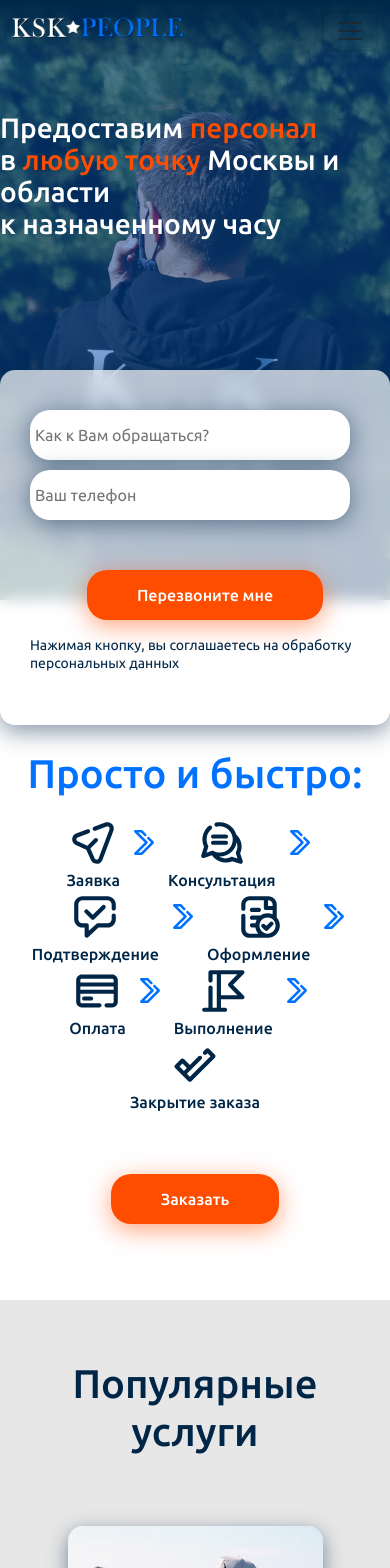
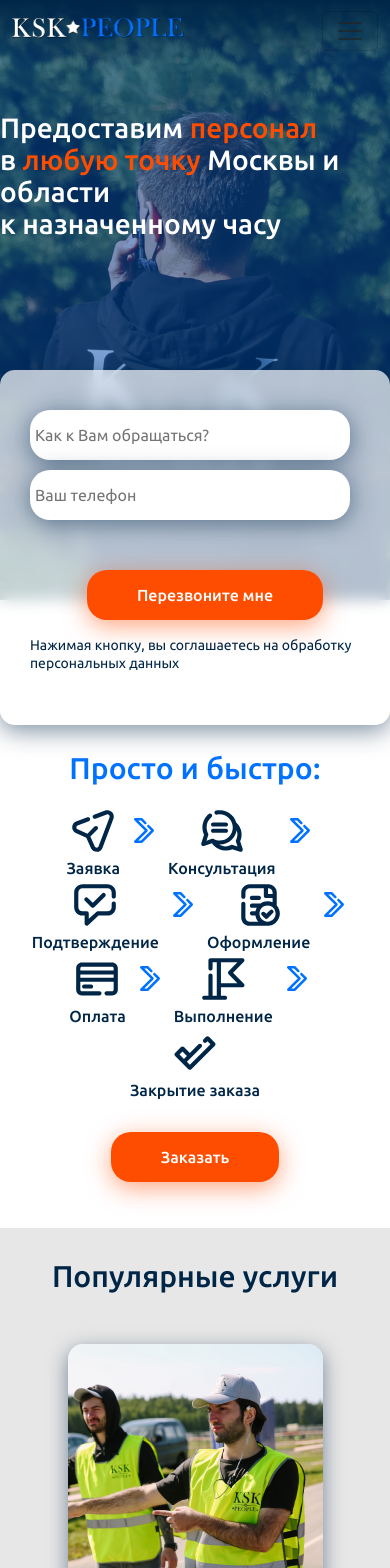
Before and after one commit to tayru/ksk-react, a React (Create React App) app: page / in a window 390 px wide. Shown: the top 1568 px of the page. Built offline with nearby package versions, Linux system fonts and the light colour scheme.

Commit message:
адаптив отступы и текст на главной

```diff
--- a/src/adaptive.css
+++ b/src/adaptive.css
@@ -24,15 +24,50 @@
         margin-top: 40px;
     }
 
+		.feedback-second__title {
+			font-size: 30px;
+			margin-bottom: 30px;
+		}
+
+		.simple-and-fast__title {
+			font-size: 30px;
+
+	}
+
     .simple-and-fast__steps {
         margin-top: 20px;
 
     }
 
+		.order__button {
+			margin-top: 30px;
+			margin-bottom: 30px;
+	}
+
+		.popular-services__title {
+			font-size: 30px;
+			margin-top: 30px;
+			margin-bottom: 20px;
+	}
+
+		.services__button {
+			margin-top: 30px;
+			margin-bottom: 30px;
+	}
     .advantage {
         width: 100%;
         max-width: 100%;
     }
+
+		.advantages__title {
+      font-size: 24px;
+			margin-top: 30px;
+			margin-bottom: 30px;
+		}
+
+		.list-advantages {
+			margin-top: 30px;
+		}
 
     .advantage__image {
         max-width: 50px;
@@ -55,6 +90,22 @@
 
         text-align: center;
     }
+
+		.why-we__block {
+			flex: none;
+		}
+
+		.why-we__image {
+			margin: 30px auto;
+	}
+
+	.why-we__text {
+    margin-top: 60px;
+	}
+
+		.divider-dark {
+			margin-top: auto;
+		}
 
 }
 /* ------------------------------------------------------------------------ */
@@ -128,8 +179,33 @@
     .feedback-first {
         top: 370px;
     }
+
+		.popular-services__title {
+			font-size: 30px;
+			margin-top: 30px;
+			margin-bottom: 20px;
+	}
+
+		.services__button {
+			margin-top: 30px;
+			margin-bottom: 30px;
+	}
+
+		.list-advantages {
+			margin-top: 30px;
+		}
+
+		.advantages__title {
+      font-size: 24px;
+			margin-top: 30px;
+			margin-bottom: 30px;
+		}
+
+
 }
 /* ------------------------------------------------------------------------ */
 @media (max-width: 479px) {
 
+
+
 }
--- a/src/index.css
+++ b/src/index.css
@@ -705,9 +705,14 @@ body {
 .divider {
   display: flex;
   justify-content: center;
-  margin-top: 20px;;
+  margin-top: 20px;
 }
 
+.divider-dark {
+	display: flex;
+  justify-content: center;
+  margin-top: 60px;
+}
 
 /* ------------------------------------------------------------------------ */
 .feedback-second {
--- a/src/pages/main.jsx
+++ b/src/pages/main.jsx
@@ -220,11 +220,11 @@ const Main = () => (
         <div className="why-we">
             <div className="container">
                 <div className="row">
-                    <div className="col">
+                    <div className="col why-we__block">
                         <img className="why-we__image" src="/static/img/Rectangle 22.png" alt=""/>
                     </div>
                     <div className="col">
-                        <div className="divider">
+                        <div className="divider-dark">
                             <img src="/static/img/divider-dark.svg" alt=""/>
                         </div>
                         <div className="why-we__text">
```
